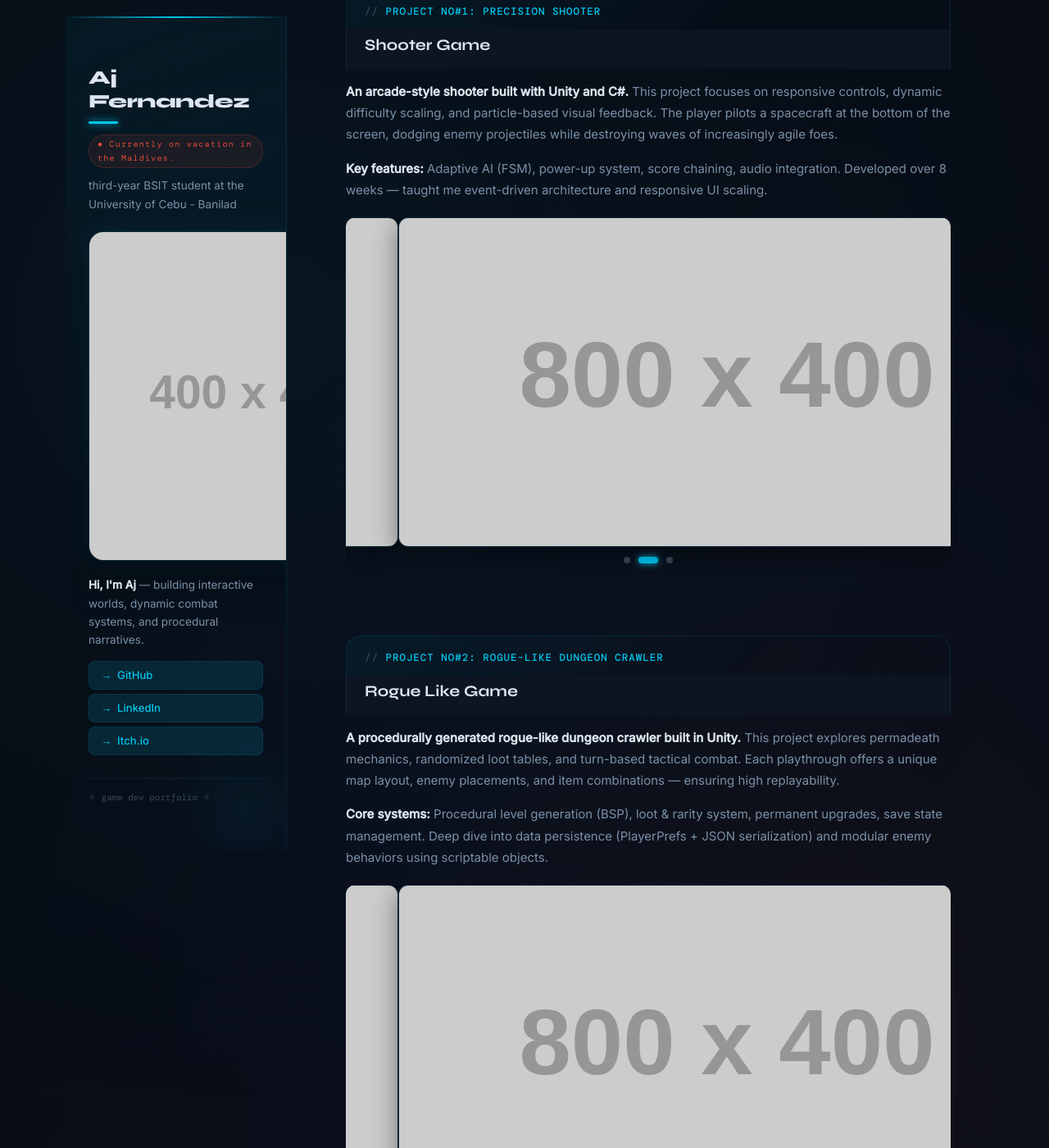
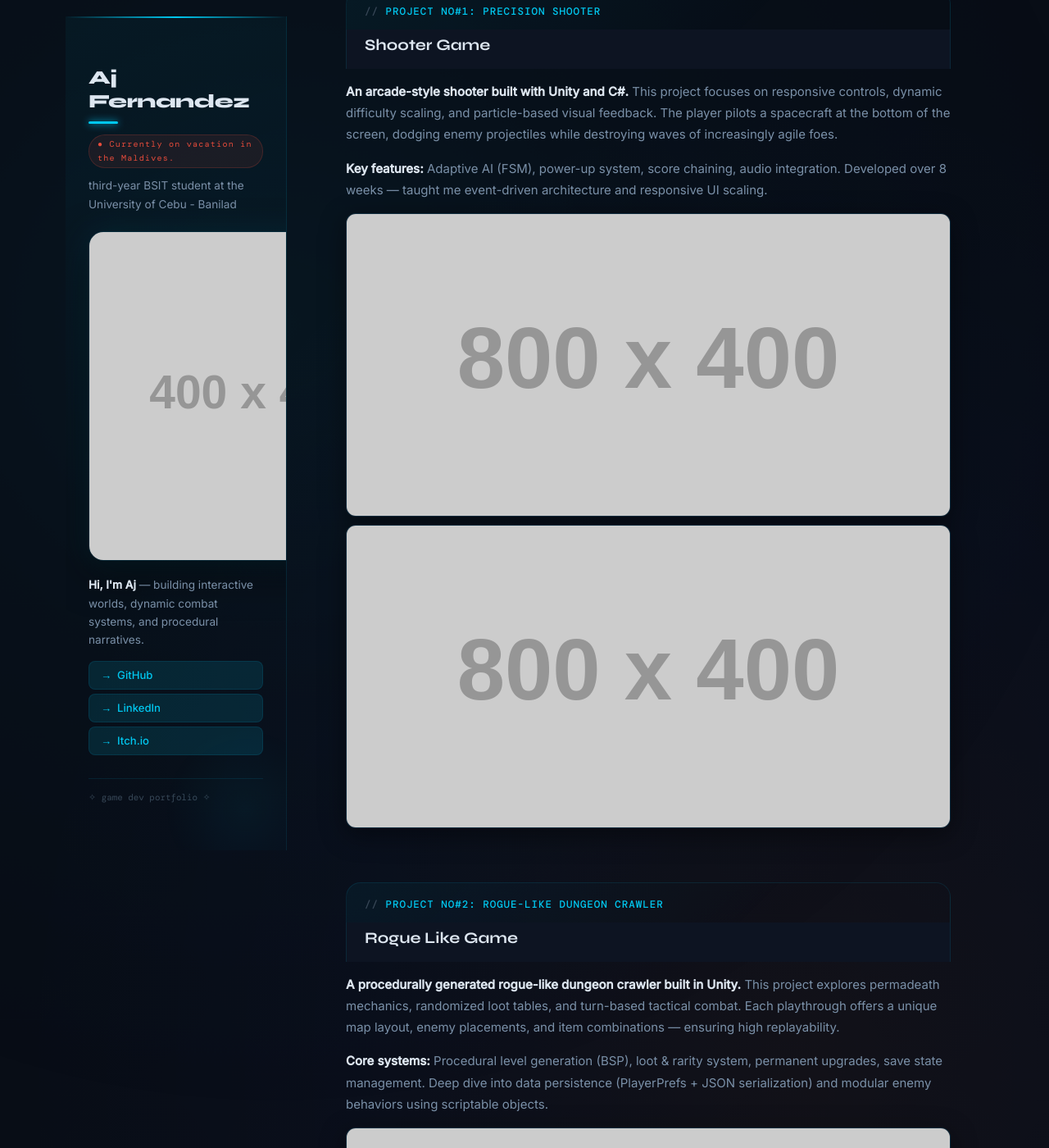
Before and after one commit to AjHunt123/AjPortfolio, a Jekyll site: the page built from index.md, in a window 1280 px wide and 1400 px high, scrolled down 576 px. Shown: the whole window at 82% size. Built offline with Jekyll 4.4.1, drawn with Linux system fonts in a browser that asks for light colours; our own code applies the rules of GitHub Pages for plain Markdown files.

Commit message:
Refactor animated background and remove carousel

```diff
--- a/_layouts/default.html
+++ b/_layouts/default.html
@@ -41,7 +41,12 @@
       position: relative;
     }
 
-    /* ── ENHANCED ANIMATED BACKGROUND ───────────────────────────── */
+    /* ── ENHANCED ANIMATED BACKGROUND (NO IMAGES) ───────────────── */
+    @keyframes bgPulse {
+      0% { opacity: 0.5; }
+      100% { opacity: 1; }
+    }
+
     @keyframes bgDrift {
       0% { transform: translate(0%, 0%) scale(1); }
       100% { transform: translate(2%, 1%) scale(1.03); }
@@ -101,64 +109,6 @@
       transform: translateY(0);
     }
 
-    /* ── CAROUSEL STYLES ───────────────────────────────────────── */
-    .carousel-container {
-      position: relative;
-      width: 100%;
-      overflow: hidden;
-      border-radius: var(--r);
-      margin: 20px 0;
-    }
-
-    .carousel-slides {
-      display: flex;
-      transition: transform 0.5s ease-in-out;
-    }
-
-    .carousel-slide {
-      min-width: 100%;
-      flex-shrink: 0;
-    }
-
-    .carousel-slide img {
-      width: 100%;
-      display: block;
-      margin: 0;
-      border-radius: var(--r);
-    }
-
-    .carousel-dots {
-      display: flex;
-      justify-content: center;
-      gap: 10px;
-      padding: 12px 0;
-    }
-
-    .dot {
-      width: 8px;
-      height: 8px;
-      border-radius: 50%;
-      background: var(--txt-faint);
-      cursor: pointer;
-      transition: all 0.3s ease;
-    }
-
-    .dot.active {
-      background: var(--accent);
-      width: 24px;
-      border-radius: 4px;
-      box-shadow: 0 0 8px var(--accent);
-    }
-
-    .dot:hover {
-      background: var(--accent);
-    }
-
-    /* Pause on hover */
-    .carousel-container:hover .carousel-slides {
-      animation-play-state: paused;
-    }
-
     /* ── SCROLLBAR ───────────────────────────────────────────────── */
     ::-webkit-scrollbar { width: 5px; }
     ::-webkit-scrollbar-track { background: var(--bg); }
@@ -371,16 +333,25 @@
     }
     h3 + p a:hover { color: var(--accent) !important; }
 
+    /* ── IMAGES INSIDE PROJECT BLOCKS ───────────────────────────── */
     section img {
       display: block;
       width: 100%;
       border-radius: var(--r);
       border: 1px solid var(--border);
       box-shadow: 0 8px 32px rgba(0,0,0,0.45);
+      margin: 10px 0;
       transition: transform 0.3s ease, box-shadow 0.3s ease, border-color 0.3s ease;
       background: var(--bg-raised);
     }
 
+    section img:hover {
+      transform: scale(1.012) translateY(-2px);
+      box-shadow: 0 16px 50px rgba(0,0,0,0.55), 0 0 0 1px rgba(0,200,240,0.14);
+      border-color: var(--border-h);
+    }
+
+    /* Paragraphs that contain images — card body */
     p:has(img) {
       background: var(--bg-card) !important;
       border-left: 1px solid var(--border);
@@ -415,14 +387,36 @@
     }
     section a:hover { border-color: var(--accent); }
 
+    /* ── PARAGRAPH TEXT ─────────────────────────────────────────── */
     p { color: var(--txt-muted) !important; }
     strong { color: var(--txt) !important; font-weight: 600; }
 
+    /* ── FOOTER CREDIT ──────────────────────────────────────────── */
+    p[style] {
+      font-family: 'DM Mono', monospace !important;
+      color: var(--txt-faint) !important;
+      font-size: 0.7rem !important;
+      text-align: center;
+      margin-top: 40px;
+      padding-top: 18px;
+      border-top: 1px solid var(--border);
+      background: none !important;
+      border-left: none !important;
+      border-right: none !important;
+    }
+    p[style] a {
+      color: var(--txt-faint) !important;
+      border-bottom: none !important;
+    }
+    p[style] a:hover { color: var(--accent) !important; }
+
+    /* ── ANIMATION ──────────────────────────────────────────────── */
     @keyframes fadeUp {
       from { opacity: 0; transform: translateY(18px); }
       to   { opacity: 1; transform: translateY(0); }
     }
 
+    /* ── RESPONSIVE ─────────────────────────────────────────────── */
     @media (max-width: 768px) {
       header  { padding: 28px 18px !important; }
       section { padding: 28px 18px !important; }
@@ -530,22 +525,8 @@
       <p><a href="#">Shooter Game</a></p>
       <p><strong>An arcade-style shooter built with Unity and C#.</strong> This project focuses on responsive controls, dynamic difficulty scaling, and particle-based visual feedback. The player pilots a spacecraft at the bottom of the screen, dodging enemy projectiles while destroying waves of increasingly agile foes.</p>
       <p><strong>Key features:</strong> Adaptive AI (FSM), power-up system, score chaining, audio integration. Developed over 8 weeks — taught me event-driven architecture and responsive UI scaling.</p>
-
-      <!-- CAROUSEL 1 - AUTOMATIC -->
-      <div class="carousel-container" data-carousel="1">
-        <div class="carousel-slides">
-          <div class="carousel-slide">
-            <img src="https://placehold.co/800x400/0d1422/00c8f0?text=Precision+Shooter+Gameplay" alt="Gameplay">
-          </div>
-          <div class="carousel-slide">
-            <img src="https://placehold.co/800x400/111927/ff6b35?text=Power-up+System" alt="Power-up System">
-          </div>
-          <div class="carousel-slide">
-            <img src="https://placehold.co/800x400/0a1525/00c8f0?text=Boss+Encounter" alt="Boss Fight">
-          </div>
-        </div>
-        <div class="carousel-dots"></div>
-      </div>
+      <img src="https://placehold.co/800x400/0d1422/00c8f0?text=Precision+Shooter+Gameplay" alt="project1">
+      <img src="https://placehold.co/800x400/111927/ff6b35?text=Power+up+System" alt="project1.2">
       <hr>
     </div>
 
@@ -554,28 +535,14 @@
       <p><a href="#">Rogue Like Game</a></p>
       <p><strong>A procedurally generated rogue-like dungeon crawler built in Unity.</strong> This project explores permadeath mechanics, randomized loot tables, and turn-based tactical combat. Each playthrough offers a unique map layout, enemy placements, and item combinations — ensuring high replayability.</p>
       <p><strong>Core systems:</strong> Procedural level generation (BSP), loot & rarity system, permanent upgrades, save state management. Deep dive into data persistence (PlayerPrefs + JSON serialization) and modular enemy behaviors using scriptable objects.</p>
-
-      <!-- CAROUSEL 2 - AUTOMATIC -->
-      <div class="carousel-container" data-carousel="2">
-        <div class="carousel-slides">
-          <div class="carousel-slide">
-            <img src="https://placehold.co/800x400/0d1422/a259ff?text=Procedural+Dungeon+Layout" alt="Dungeon Layout">
-          </div>
-          <div class="carousel-slide">
-            <img src="https://placehold.co/800x400/111927/00c8f0?text=Loot+Rarity+System" alt="Loot System">
-          </div>
-          <div class="carousel-slide">
-            <img src="https://placehold.co/800x400/0a1525/ffaa44?text=Turn+based+Combat" alt="Combat">
-          </div>
-        </div>
-        <div class="carousel-dots"></div>
-      </div>
+      <img src="https://placehold.co/800x400/0d1422/a259ff?text=Procedural+Dungeon+Layout" alt="project2">
+      <img src="https://placehold.co/800x400/111927/00c8f0?text=Loot+Rarity+System" alt="project2.1">
       <hr>
     </div>
 
     <div class="reveal-item">
-      <h2>📚 Currently Learning</h2>
-      <p>• Advanced C# and Java<br>• Game design patterns<br>• Better code structure and organization</p>
+      <h2>🧠 What I'm learning next</h2>
+      <p>• Multiplayer networking using Mirror or Photon (for a co-op dungeon crawler prototype).<br>• Shader graph for real-time VFX (energy shields, portals, heat distortion).<br>• Version control best practices with Git LFS for game assets.</p>
       <p><em>All projects shown are student works created for academic and portfolio purposes. Full source code is available upon request.</em></p>
     </div>
 
```
Also changed, not shown: other parts of _layouts/default.html (+21 -66 lines).
